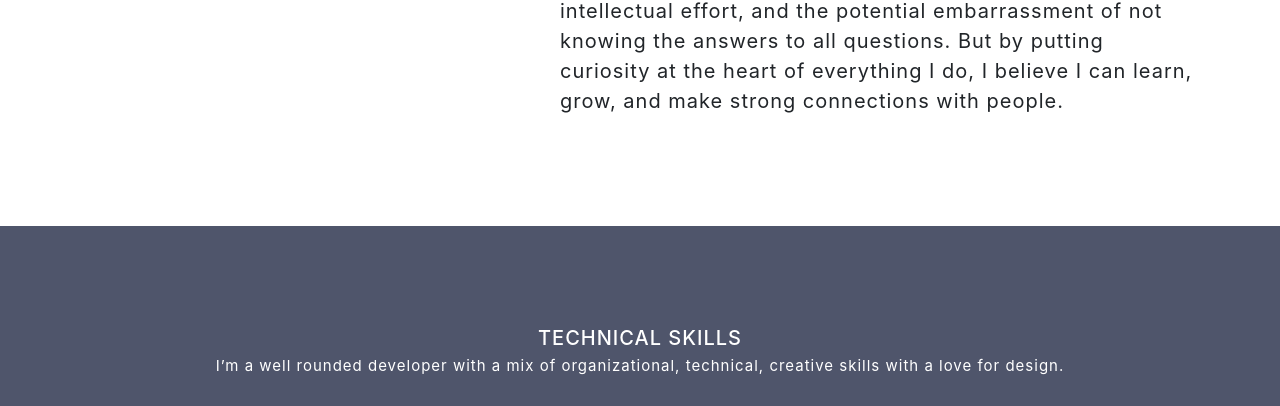
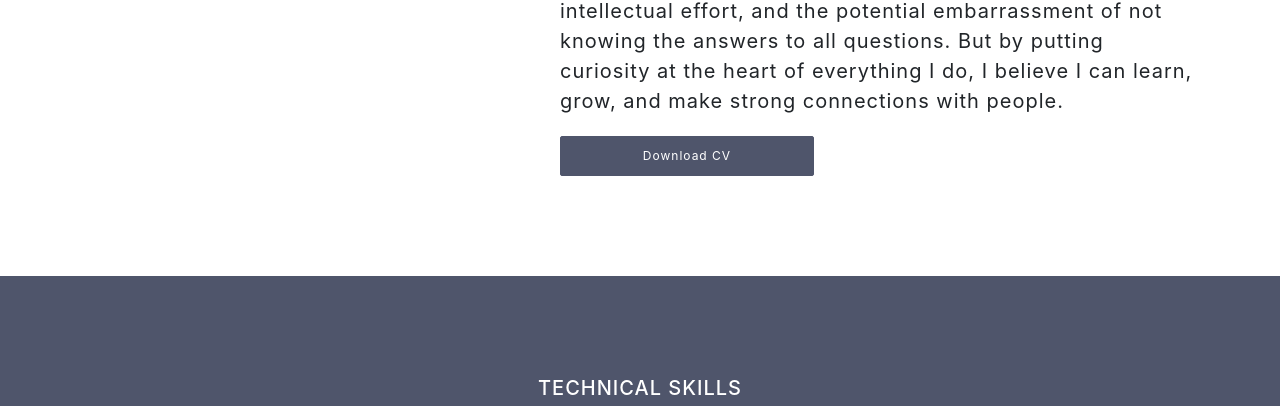
Before and after one commit to nicole-nam/nicole-portfolio, a plain HTML site: page index.html in a window 1280 px wide. Shown: the part 1434-1840 px from the top of the page. Drawn offline with nearby package versions, Linux system fonts and the light colour scheme.

Commit message:
uiux: add download cv again

```diff
--- a/index.html
+++ b/index.html
@@ -146,9 +146,9 @@
               connections with people.
             </p>
 
-            <!-- <a href="/dist/resume.pdf" id="cvBtn" target="_blank"
+            <a href="/dist/resume.pdf" id="cvBtn" target="_blank"
               >Download CV</a
-            > -->
+            >
           </div>
         </div>
       </div>
```
